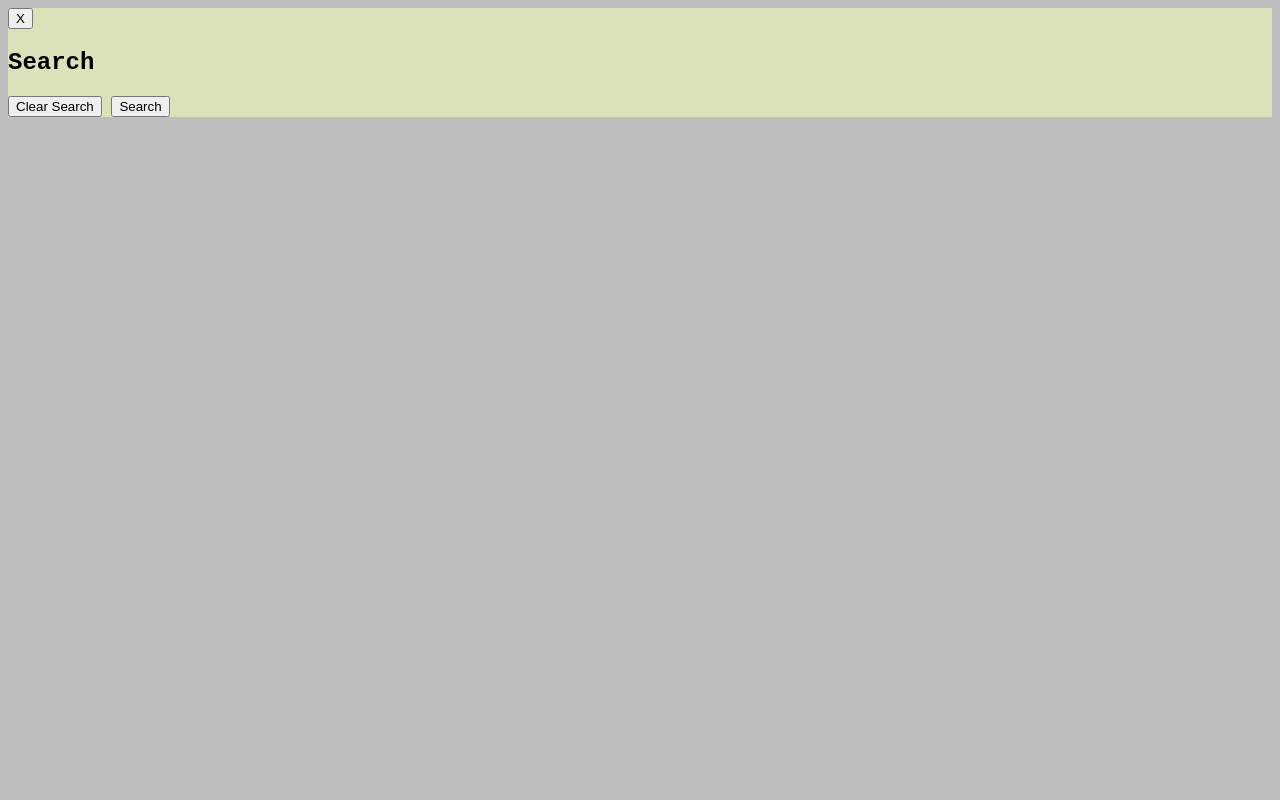
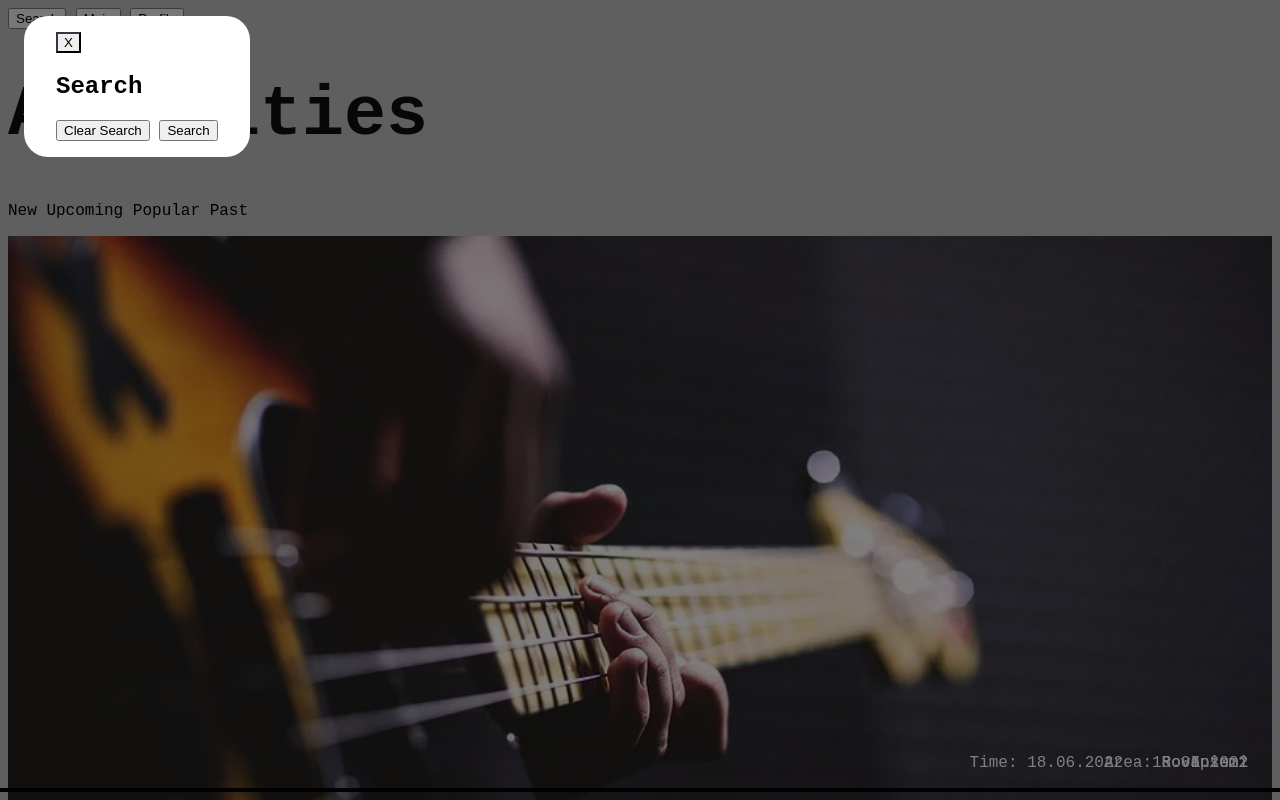
Before and after one commit to raosk/ActivityMapper, a website: page public/index.html in a window 1280 px wide. Both pictures are taken after a click on the button "Search". Shown: the top 800 px of the page. Drawn offline with Linux system fonts and the light colour scheme.

Commit message:
popup base made, root added to css, id name change in html

```diff
--- a/public/index.html
+++ b/public/index.html
@@ -9,7 +9,7 @@
 </head>
 <body>
     <div id="mainTarget"></div>
-    <div id="popUpTarget"></div>
+    <div id="pop_up_target"></div>
 
     <script src="placeholders/dummyData.js"></script>
     <script src="scripts/mainViews.js"></script>
--- a/public/scripts/popups.js
+++ b/public/scripts/popups.js
@@ -1,30 +1,46 @@
+
 function popUpBase() {
-    document.getElementById("mainTarget").innerHTML = `
-    <div class="popUpBase">
-        <button onclick="mainView();">X</button>
-        <div id=popUpContentTarget></div>
+    document.getElementById("pop_up_target").innerHTML = `
+    <div id="pop_up_base">
+        <button id="pop_up_closer" onclick="closePopUp();">X</button>
+        <div id=pop_up_content_target></div>
     </div>
+    <div id="overlay" onclick="closePopUp()"></div>
     `
+    let overlay = document.getElementById("overlay");
+    overlay.style.display = 'flex';
+    document.body.style.overflow = 'hidden';
 }
 
+//ignore for now
 function SearchPopUp() {
     popUpBase()
-    document.getElementById("popUpContentTarget").innerHTML = `
-    <div class="popUpBase">
+    document.getElementById("pop_up_content_target").innerHTML = `
+    <div class="pop_up_search_base">
         <h2>Search</h2>
         <button onclick="">Clear Search</button>
-        <button onclick="resultsView();">Search</button>
+        <button onclick="resultsView(); closePopUp();">Search</button>
     </div>
     `
 }
 
 function LoginPopUp() {
     popUpBase()
-    document.getElementById("popUpContentTarget").innerHTML = `
-    <div class="popUpBase">
+    document.getElementById("pop_up_content_target").innerHTML = `
+    <div class="pop_up_login_base">
         <h2>Login</h2>
         <button onclick="">Not a member yet?</button>
         <button onclick="">Login</button>
     </div>
     `
 }
+///ignoooreeee
+
+
+function closePopUp() {
+    let popUpBoard = document.getElementById("pop_up_base");
+    popUpBoard.innerHTML = ``;
+    popUpBoard.style.display = 'none';
+    overlay.style.display = 'none';
+    document.body.style.overflow = 'auto';
+}
--- a/public/style.css
+++ b/public/style.css
@@ -1,7 +1,17 @@
+/* Root for color variables, not final */
+:root {
+    --primary-color: rgb(108, 105, 200);
+    --secondary-color: #f7f1a2;
+    --thirdary-color: #ff967a;
+    --black-color: #343642;
+    --white-color: white;
+}
+
 /* Common */
 body {
     background-color: #bebebe;
     font-family: 'Courier New', Courier, monospace;
+    overflow: auto;
 }
 
 /* MainView and top bars */
@@ -44,9 +54,36 @@ hr{
     right: 2rem;
 }
 
-/* Pop-up Base and Pop-ups' buttons */
-.popUpBase {
-    background-color: rgb(219, 226, 185);
+/* Pop-up Base and Pop-ups' buttons
+basics, styling still needed*/
+#pop_up_base {
+    position: fixed;
+    align-self: center;
+    top: 0;
+    background-color: var(--white-color);
+    border: 1px var(--white-color);
+    border-radius: 1.5em;
+    margin: 1em;
+    padding: 1em 2em 1em 2em;
+    display: inline-block;
+    z-index: 22;
+}
+#pop_up_closer { /* styling not set */
+    border-width: 2px;
+    border-color: var(--black-color);
+}
+
+#overlay {
+    position: fixed;
+    top: 0;
+    bottom: 0;
+    left: 0;
+    width: 100vw;
+    height: 100vh;
+    background-color: black;
+    opacity: 50%;
+    display: none;
+    z-index: 9;
 }
 
 /* Activity pop-ups */
```
